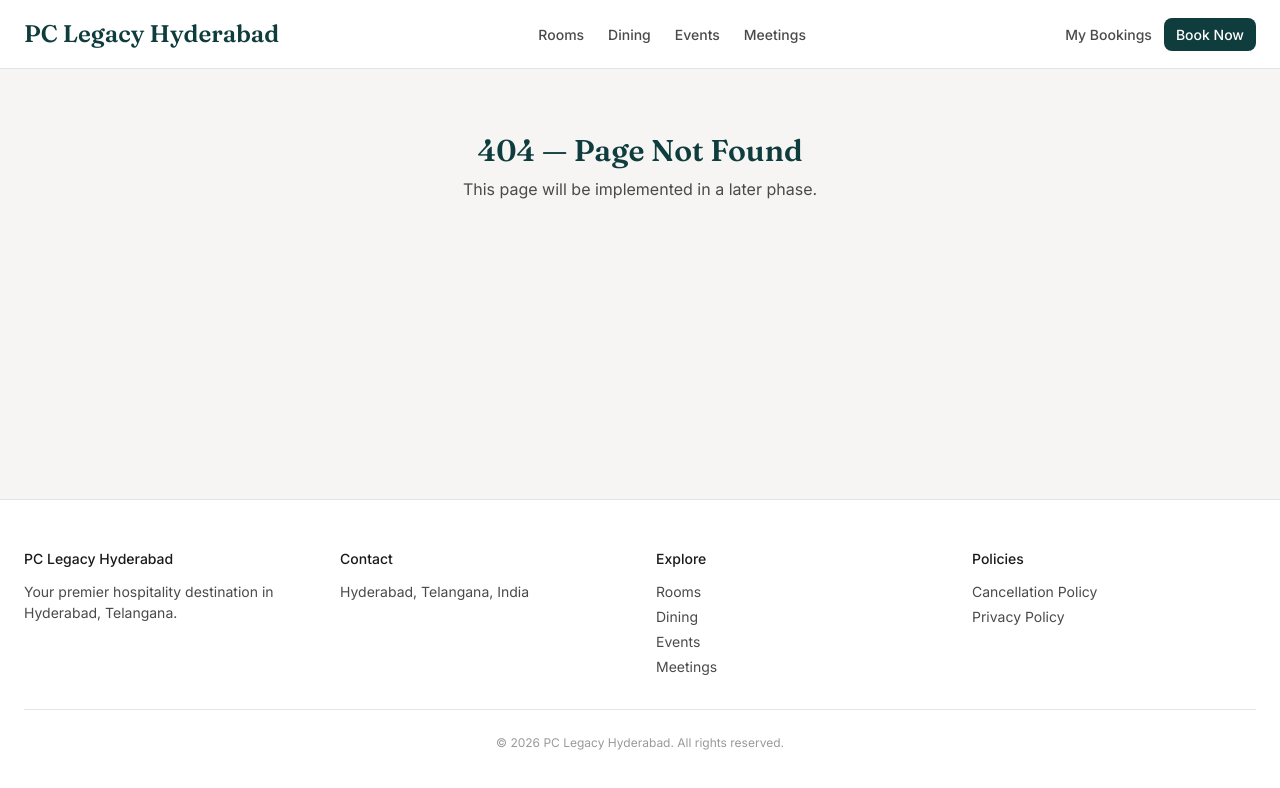
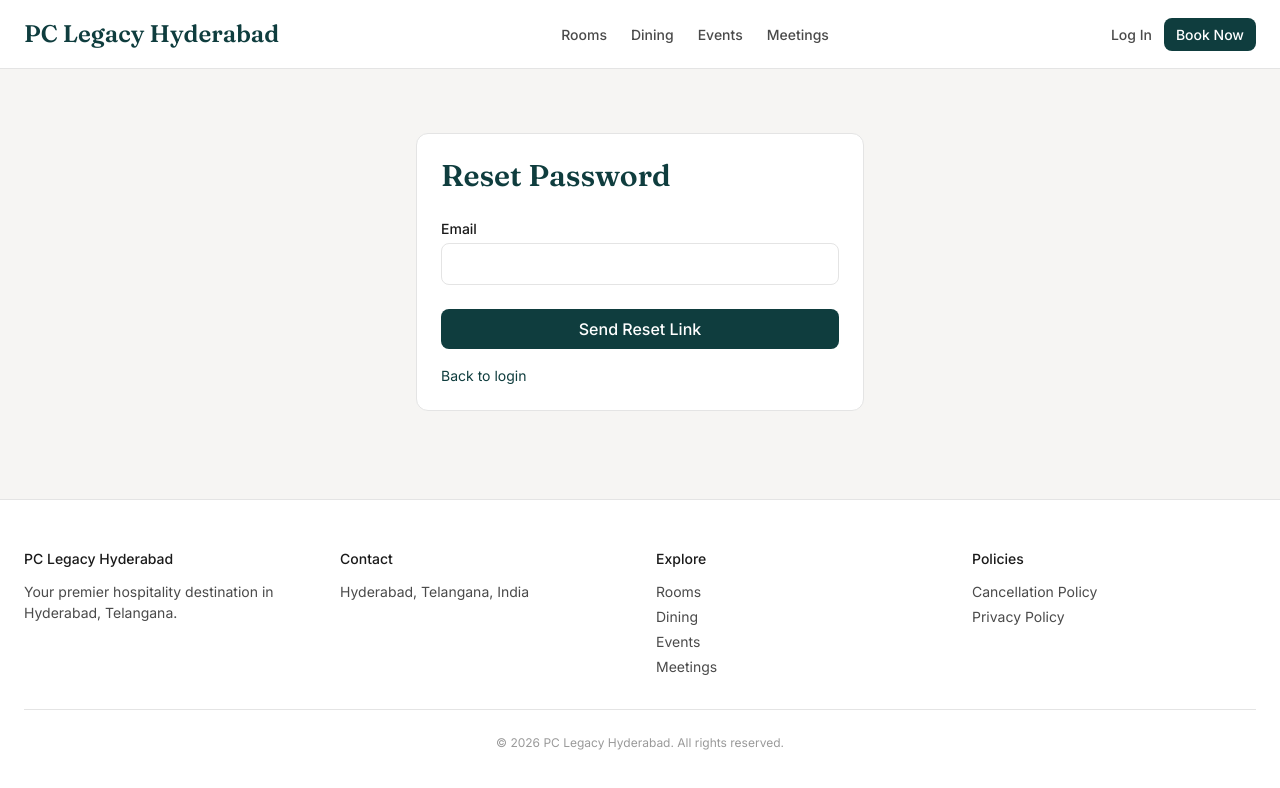
Before and after one commit to shaistakhan01/pc-legacy-hyderabad, a React (Vite) app in the folder frontend/: page /forgot-password in a window 1280 px wide. Shown: the top 788 px of the page. Built offline with nearby package versions, Linux system fonts and the light colour scheme; no server answers.

Commit message:
feat: logout, password reset, and account profile settings

```diff
--- a/frontend/src/components/layout/Header.tsx
+++ b/frontend/src/components/layout/Header.tsx
@@ -1,17 +1,24 @@
+import { Link, useNavigate } from "react-router-dom";
 import { Button } from "@/components/common";
+import { useAuth } from "@/hooks/useAuth";
+import { supabase } from "@/lib/supabaseClient";
 
-// Customer-facing top navigation — design doc §3.1.A.
 export function Header() {
+  const { user } = useAuth();
+  const navigate = useNavigate();
+
+  async function handleLogout() {
+    await supabase.auth.signOut();
+    navigate("/");
+  }
+
   return (
     <header className="sticky top-0 z-40 border-b border-neutral-200 bg-surface">
       <div className="mx-auto flex max-w-content items-center justify-between px-6 py-4">
-
-        {/* Logo */}
         <span className="font-heading text-xl text-primary">
           PC Legacy Hyderabad
         </span>
 
-        {/* Center nav — hidden on mobile */}
         <nav className="hidden gap-6 text-sm font-medium text-neutral-700 md:flex">
           <a href="/rooms"    className="hover:text-primary transition-colors">Rooms</a>
           <a href="/dining"   className="hover:text-primary transition-colors">Dining</a>
@@ -19,17 +26,33 @@ export function Header() {
           <a href="/meetings" className="hover:text-primary transition-colors">Meetings</a>
         </nav>
 
-        {/* Right side */}
         <div className="flex items-center gap-3">
-          <a
-            href="/account/bookings"
-            className="hidden text-sm font-medium text-neutral-700 hover:text-primary transition-colors md:inline"
-          >
-            My Bookings
-          </a>
-          <Button size="sm">Book Now</Button>
+          {user ? (
+            <>
+              <Link
+                to="/account/bookings"
+                className="hidden text-sm font-medium text-neutral-700 hover:text-primary transition-colors md:inline"
+              >
+                My Bookings
+              </Link>
+              <Button size="sm" variant="secondary" onClick={handleLogout}>
+                Log Out
+              </Button>
+            </>
+          ) : (
+            <>
+              <Link
+                to="/login"
+                className="hidden text-sm font-medium text-neutral-700 hover:text-primary transition-colors md:inline"
+              >
+                Log In
+              </Link>
+              <Button size="sm" onClick={() => navigate("/register")}>
+                Book Now
+              </Button>
+            </>
+          )}
         </div>
-
       </div>
     </header>
   );
--- /dev/null
+++ b/frontend/src/pages/account/Profile.tsx
@@ -0,0 +1,48 @@
+import { FormEvent, useState } from "react";
+import { useAuth } from "@/hooks/useAuth";
+import { supabase } from "@/lib/supabaseClient";
+import { Button, Input, Card } from "@/components/common";
+
+export function Profile() {
+  const { profile, refreshProfile } = useAuth();
+  const [fullName, setFullName] = useState(profile?.full_name ?? "");
+  const [phone, setPhone] = useState(profile?.phone ?? "");
+  const [savedMessage, setSavedMessage] = useState("");
+  const [isLoading, setIsLoading] = useState(false);
+
+  async function handleSubmit(e: FormEvent) {
+    e.preventDefault();
+    if (!profile) return;
+
+    setIsLoading(true);
+    setSavedMessage("");
+
+    const { error } = await supabase
+      .from("profiles")
+      .update({ full_name: fullName, phone })
+      .eq("id", profile.id);
+
+    setIsLoading(false);
+
+    if (!error) {
+      setSavedMessage("Profile updated successfully.");
+      await refreshProfile();
+    }
+  }
+
+  return (
+    <div className="mx-auto max-w-content px-6 py-12">
+      <h1 className="mb-6 font-heading text-2xl text-primary">Profile & Preferences</h1>
+      <Card className="max-w-md">
+        <form onSubmit={handleSubmit} className="flex flex-col gap-4">
+          <Input label="Full Name" value={fullName} onChange={(e) => setFullName(e.target.value)} />
+          <Input label="Phone" value={phone} onChange={(e) => setPhone(e.target.value)} />
+          <Button type="submit" isLoading={isLoading} className="mt-2">
+            Save Changes
+          </Button>
+          {savedMessage && <p className="text-sm text-success">{savedMessage}</p>}
+        </form>
+      </Card>
+    </div>
+  );
+}
--- /dev/null
+++ b/frontend/src/pages/public/ForgotPassword.tsx
@@ -0,0 +1,62 @@
+import { FormEvent, useState } from "react";
+import { Link } from "react-router-dom";
+import { supabase } from "@/lib/supabaseClient";
+import { Button, Input, Card } from "@/components/common";
+
+export function ForgotPassword() {
+  const [email, setEmail] = useState("");
+  const [sent, setSent] = useState(false);
+  const [errorText, setErrorText] = useState("");
+  const [isLoading, setIsLoading] = useState(false);
+
+  async function handleSubmit(e: FormEvent) {
+    e.preventDefault();
+    setErrorText("");
+    setIsLoading(true);
+
+    const { error } = await supabase.auth.resetPasswordForEmail(email, {
+      redirectTo: `${window.location.origin}/reset-password`,
+    });
+
+    setIsLoading(false);
+
+    if (error) {
+      setErrorText(error.message);
+      return;
+    }
+
+    setSent(true);
+  }
+
+  return (
+    <div className="mx-auto flex max-w-content justify-center px-6 py-16">
+      <Card className="w-full max-w-md">
+        <h1 className="mb-6 font-heading text-2xl text-primary">Reset Password</h1>
+        {sent ? (
+          <p className="text-neutral-700">
+            If an account exists for that email, a reset link has been sent.
+          </p>
+        ) : (
+          <form onSubmit={handleSubmit} className="flex flex-col gap-4">
+            <Input
+              label="Email"
+              type="email"
+              value={email}
+              onChange={(e) => setEmail(e.target.value)}
+              errorText={errorText || undefined}
+              required
+            />
+            <Button type="submit" isLoading={isLoading} className="mt-2">
+              Send Reset Link
+            </Button>
+          </form>
+        )}
+        <div className="mt-4 text-sm text-neutral-700">
+          <Link to="/login" className="text-primary hover:underline">
+            Back to login
+          </Link>
+        </div>
+      </Card>
+    </div>
+  );
+}
--- /dev/null
+++ b/frontend/src/pages/public/ResetPassword.tsx
@@ -0,0 +1,110 @@
+import { FormEvent, useEffect, useState } from "react";
+import { useNavigate } from "react-router-dom";
+import { supabase } from "@/lib/supabaseClient";
+import { Button, Input, Card } from "@/components/common";
+
+export function ResetPassword() {
+  const navigate = useNavigate();
+  const [password, setPassword] = useState("");
+  const [errorText, setErrorText] = useState("");
+  const [isLoading, setIsLoading] = useState(false);
+  const [sessionReady, setSessionReady] = useState(false);
+  const [checkingSession, setCheckingSession] = useState(true);
+
+  useEffect(() => {
+    // Supabase's password-reset link can arrive as either a URL hash
+    // (#access_token=...&type=recovery) or a PKCE ?code=... param,
+    // depending on client version/config. Handle both, and also listen
+    // for the PASSWORD_RECOVERY auth event as a fallback signal.
+    async function establishSession() {
+      const params = new URLSearchParams(window.location.search);
+      const code = params.get("code");
+
+      if (code) {
+        const { error } = await supabase.auth.exchangeCodeForSession(code);
+        if (!error) {
+          setSessionReady(true);
+          setCheckingSession(false);
+          return;
+        }
+      }
+
+      const { data } = await supabase.auth.getSession();
+      if (data.session) {
+        setSessionReady(true);
+      }
+      setCheckingSession(false);
+    }
+
+    establishSession();
+
+    const {
+      data: { subscription },
+    } = supabase.auth.onAuthStateChange((event, session) => {
+      if (event === "PASSWORD_RECOVERY" && session) {
+        setSessionReady(true);
+        setCheckingSession(false);
+      }
+    });
+
+    return () => subscription.unsubscribe();
+  }, []);
+
+  async function handleSubmit(e: FormEvent) {
+    e.preventDefault();
+    setErrorText("");
+
+    if (password.length < 8) {
+      setErrorText("Password must be at least 8 characters.");
+      return;
+    }
+
+    setIsLoading(true);
+    const { error } = await supabase.auth.updateUser({ password });
+    setIsLoading(false);
+
+    if (error) {
+      setErrorText(error.message);
+      return;
+    }
+
+    navigate("/login");
+  }
+
+  if (checkingSession) {
+    return <div className="p-16 text-center text-neutral-700">Verifying reset link...</div>;
+  }
+
+  if (!sessionReady) {
+    return (
+      <div className="mx-auto max-w-content px-6 py-16 text-center">
+        <h1 className="font-heading text-2xl text-error">Invalid or Expired Link</h1>
+        <p className="mt-2 text-neutral-700">
+          This password reset link is no longer valid. Please request a new one.
+        </p>
+      </div>
+    );
+  }
+
+  return (
+    <div className="mx-auto flex max-w-content justify-center px-6 py-16">
+      <Card className="w-full max-w-md">
+        <h1 className="mb-6 font-heading text-2xl text-primary">Set New Password</h1>
+        <form onSubmit={handleSubmit} className="flex flex-col gap-4">
+          <Input
+            label="New Password"
+            type="password"
+            value={password}
+            onChange={(e) => setPassword(e.target.value)}
+            helperText="At least 8 characters."
+            errorText={errorText || undefined}
+            required
+          />
+          <Button type="submit" isLoading={isLoading} className="mt-2">
+            Update Password
+          </Button>
+        </form>
+      </Card>
+    </div>
+  );
+}
--- a/frontend/src/routes/AppRoutes.tsx
+++ b/frontend/src/routes/AppRoutes.tsx
@@ -7,6 +7,9 @@ import { Register } from "@/pages/public/Register";
 import { ProtectedRoute } from "@/routes/ProtectedRoute";
 import { RoleBasedRoute } from "@/routes/RoleBasedRoute";
 import { AcceptInvite } from "@/pages/public/AcceptInvite";
+import { ForgotPassword } from "@/pages/public/ForgotPassword";
+import { ResetPassword } from "@/pages/public/ResetPassword";
+import { Profile } from "@/pages/account/Profile";
 
 // Routing skeleton — Technical Plan Phase 1.4.
 //
@@ -43,6 +46,12 @@ export function AppRoutes() {
       <Route path="/login" element={
         <PublicLayout><Login /></PublicLayout>
       } />
+      <Route path="/forgot-password" element={
+        <PublicLayout><ForgotPassword /></PublicLayout>
+      } />
+      <Route path="/reset-password" element={
+        <PublicLayout><ResetPassword /></PublicLayout>
+      } />
       <Route path="/register" element={
         <PublicLayout><Register /></PublicLayout>
       } />
@@ -63,7 +72,7 @@ export function AppRoutes() {
       } />
       <Route path="/account/profile" element={
         <ProtectedRoute>
-          <PublicLayout><Placeholder pageName="Profile & Preferences" /></PublicLayout>
+          <PublicLayout><Profile /></PublicLayout>
         </ProtectedRoute>
       } />
 
```
